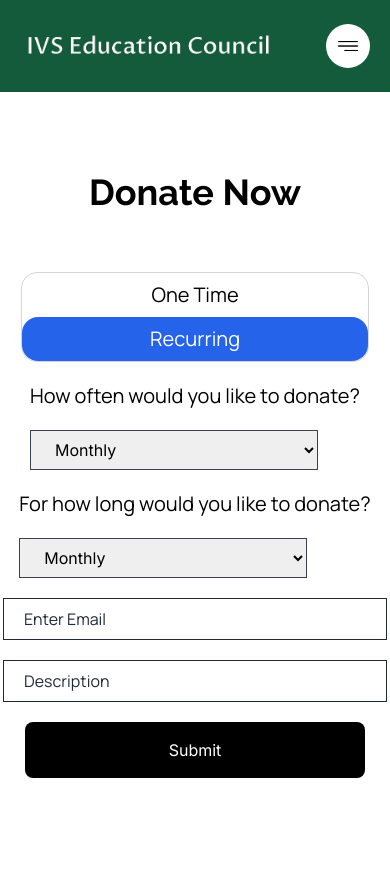
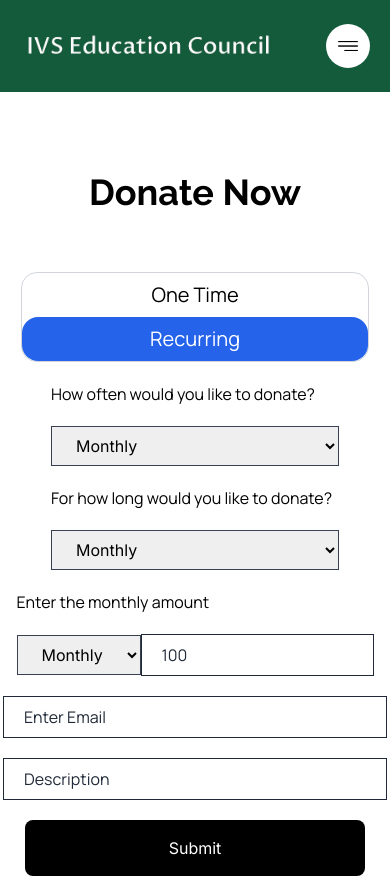
Before and after one commit to rohan9024/donations-ivs, a Next.js app: page /donate-now in a window 390 px wide. Before the commit the page ends 844 px from the top, so only its background shows below. Built offline with nearby package versions, Linux system fonts and the light colour scheme.

Commit message:
Testing again #2

```diff
--- a/src/app/donate-now/page.js
+++ b/src/app/donate-now/page.js
@@ -22,6 +22,7 @@ function page() {
   const [email, setEmail] = useState("")
   const [paymentOption, setPaymentOption] = useState("recurring")
   const [paymentDuration, setPaymentDuration] = useState("")
+  const [monthlyAmount, setMonthlyAmount] = useState()
   const paymentDurationList = [
     "Monthly",
     "Yearly"
@@ -31,8 +32,21 @@ function page() {
     setPaymentDuration(event.target.value);
   };
 
+
+  const isInputValid = (input) => {
+    // Check if the input contains only numbers
+    return /^[0-9]+$/.test(input);
+  };
+
+
   const submit = () => {
-
+    if (isInputValid(monthlyAmount)) {
+      // Perform your submission logic here
+      alert('Submit successful');
+    } else {
+      // Display an error message or take appropriate action
+      alert('Invalid input. Please enter only numbers.');
+    }
   }
 
 
@@ -73,10 +87,10 @@ function page() {
           </motion.div>
 
           {/* Recurring */}
-          <div className='flex flex-col md:flex-row justify-center items-center md:space-x-16 space-y-5 '>
+          <div className='flex flex-col md:flex-row justify-center items-center md:space-x-16 space-y-5 md:space-y-0 mx-10 md:mx-0'>
 
             <div className='flex flex-col justify-start space-y-5'>
-              <h1 className={`${manrope.className} text-xl `}>How often would you like to donate?</h1>
+              <h1 className={`${manrope.className} md:text-xl text-md`}>How often would you like to donate?</h1>
               <select
                 value={paymentDuration}
                 onChange={handlePaymentDurationDropdown}
@@ -90,7 +104,7 @@ function page() {
               </select>
             </div>
             <div className='flex flex-col justify-start space-y-5'>
-              <h1 className={`${manrope.className} text-xl`}>For how long would you like to donate?</h1>
+              <h1 className={`${manrope.className} md:text-xl text-md`}>For how long would you like to donate?</h1>
               <select
                 value={paymentDuration}
                 onChange={handlePaymentDurationDropdown}
@@ -102,6 +116,24 @@ function page() {
                   </option>
                 ))}
               </select>
+            </div>
+            <div className='flex flex-col justify-start space-y-5'>
+              <h1 className={`${manrope.className} md:text-xl text-md`}>Enter the monthly amount</h1>
+              <div className='flex justify-center items-center'>
+                <select
+                  value={paymentDuration}
+                  onChange={handlePaymentDurationDropdown}
+                  className="block py-2 px-5 leading-tight border border-gray-700 focus:outline-none cursor-pointer"
+                >
+                  {paymentDurationList.map((paymentDuration, index) => (
+                    <option key={index} value={paymentDuration}>
+                      {paymentDuration}
+                    </option>
+                  ))}
+                </select>
+                <input onChange={(e) => setMonthlyAmount(e.target.value)} required type="text" placeholder="100" className={`${manrope.className} placeholder:text-gray-800 px-5 py-2  outline-none border border-gray-800 `} />
+              </div>
+
             </div>
           </div>
 
```
